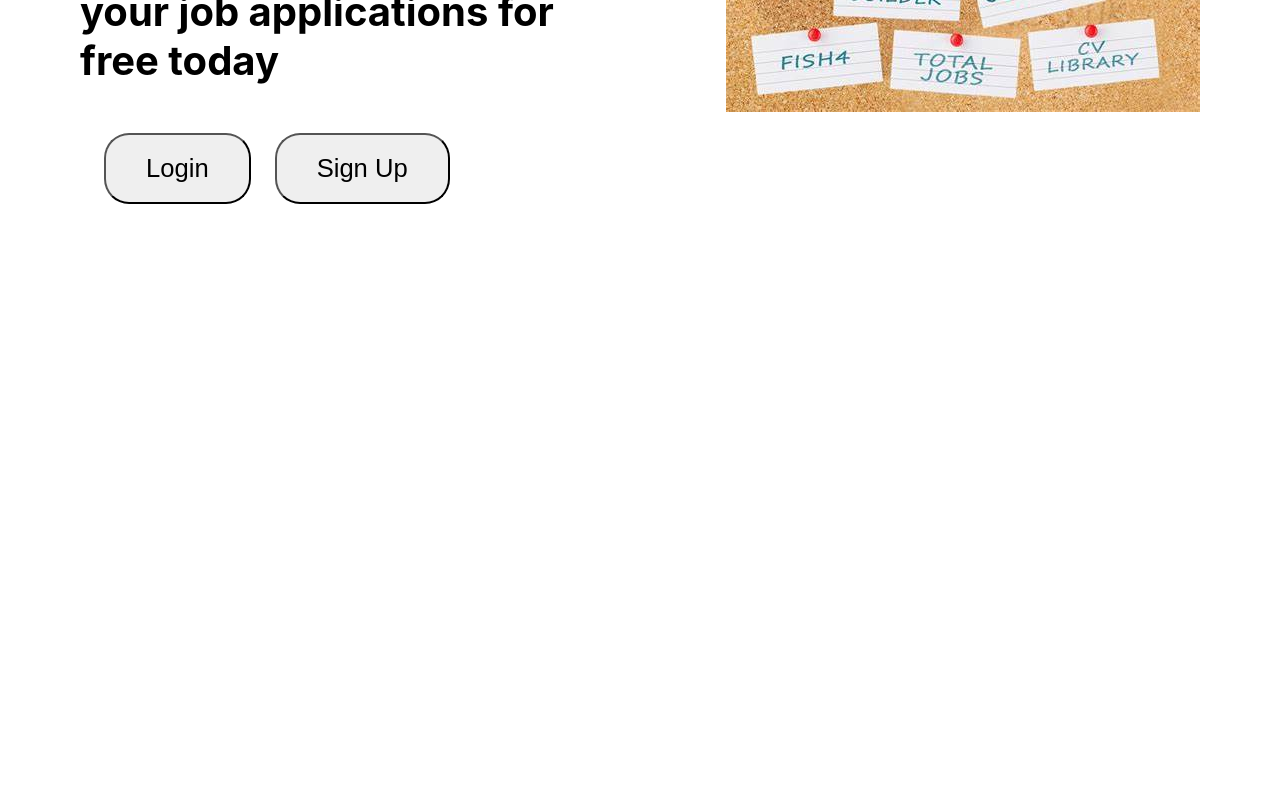
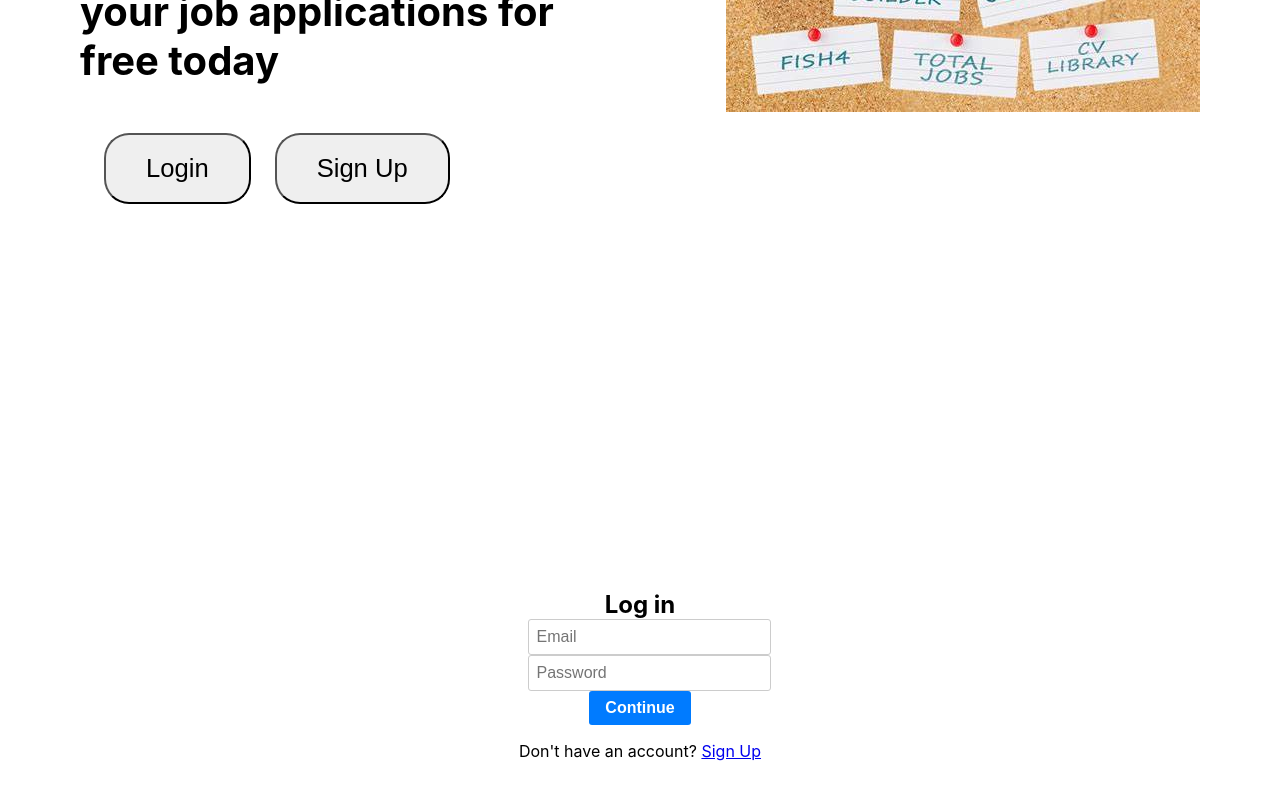
Before and after one commit to irina-sheveliova/CFG-Job-tracker, a React (Create React App) app: page /login in a window 1280 px wide. Shown: the part 388-1188 px from the top of the page. Before the commit the page ends 800 px from the top, so only its background shows below. Built offline with nearby package versions, Linux system fonts and the light colour scheme.

Commit message:
Draft login page

```diff
--- a/src/App.js
+++ b/src/App.js
@@ -1,6 +1,7 @@
 import Nav from "./components/Navigation/Nav";
 import { BrowserRouter as Router, Routes, Route } from "react-router-dom";
 import About from "./components/About/About";
+import Login from "./components/Login/Login";
 import RegistrationPage from "./pages/RegistrationPage";
 import jobflowlogo from './jobflowlogo.jpg';
 import landingpic from './landingpic.jpg';
@@ -30,6 +31,7 @@
         <Routes>
           <Route path="/about" element={<About />} />
           <Route path="/signup" element={<RegistrationPage />} />
+          <Route path="/login" element={<Login />} />
         </Routes>
       </div>
     </Router>
--- a/src/components/Login/Login.css
+++ b/src/components/Login/Login.css
@@ -0,0 +1,73 @@
+.login-form-header {
+    font-size: 24px;
+    font-weight: bold;
+}
+
+.form-container{
+    max-width: 300px;
+    margin: 0 auto;
+}
+
+/* .app {
+    font-family: sans-serif;
+    display: flex;
+    align-items: center;
+    justify-content: center;
+    flex-direction: column;
+    gap: 20px;
+    height: 100vh;
+    font-family: Cambria, Cochin, Georgia, Times, "Times New Roman", serif;
+    background-color: #f8f9fd;
+  }
+
+  input[type="text"],
+  input[type="password"] {
+    height: 25px;
+    border: 1px solid rgba(0, 0, 0, 0.2);
+  }
+
+  input[type="submit"] {
+    margin-top: 10px;
+    cursor: pointer;
+    font-size: 15px;
+    background: #01d28e;
+    border: 1px solid #01d28e;
+    color: #fff;
+    padding: 10px 20px;
+  }
+
+  input[type="submit"]:hover {
+    background: #6cf0c2;
+  }
+
+  .button-container {
+    display: flex;
+    justify-content: center;
+  }
+
+  .login-form {
+    background-color: white;
+    padding: 2rem;
+    box-shadow: 0 4px 8px 0 rgba(0, 0, 0, 0.2), 0 6px 20px 0 rgba(0, 0, 0, 0.19);
+  }
+
+  .list-container {
+    display: flex;
+  }
+
+  .error {
+    color: red;
+    font-size: 12px;
+  }
+
+  .title {
+    font-size: 25px;
+    margin-bottom: 20px;
+  }
+
+  .input-container {
+    display: flex;
+    flex-direction: column;
+    gap: 8px;
+    margin: 10px;
+  } */
--- /dev/null
+++ b/src/components/Login/Login.jsx
@@ -0,0 +1,95 @@
+import React from "react";
+import { useState } from "react";
+import "./Login.css";
+
+function Login() {
+    // React States
+    const [errorMessages, setErrorMessages] = useState({});
+    const [isSubmitted, setIsSubmitted] = useState(false);
+
+    // User Login info
+    const database = [
+      {
+        username: "user1",
+        password: "pass1"
+      },
+      {
+        username: "user2",
+        password: "pass2"
+      }
+    ];
+
+    const errors = {
+      uname: "invalid username",
+      pass: "invalid password"
+    };
+
+    const handleSubmit = (event) => {
+      //Prevent page reload
+      event.preventDefault();
+
+      var { uname, pass } = document.forms[0];
+
+      // Find user login info
+      const userData = database.find((user) => user.username === uname.value);
+
+      // Compare user info
+      if (userData) {
+        if (userData.password !== pass.value) {
+          // Invalid password
+          setErrorMessages({ name: "pass", message: errors.pass });
+        } else {
+          setIsSubmitted(true);
+        }
+      } else {
+        // Username not found
+        setErrorMessages({ name: "uname", message: errors.uname });
+      }
+    };
+
+    // Generate JSX code for error message
+    const renderErrorMessage = (name) =>
+      name === errorMessages.name && (
+        <div className="error">{errorMessages.message}</div>
+      );
+
+    // JSX code for login form
+    const renderForm = (
+      <div className="form-container">
+        <form onSubmit={handleSubmit}>
+            <div className="login-form-header">Log in</div>
+            <div className="input-container">
+                <input
+                type="text"
+                name="uname" required
+                placeholder="Email"/>
+            {renderErrorMessage("uname")}
+          </div>
+          <div className="input-container">
+            <input
+            type="password"
+            name="pass" required
+            placeholder="Password"/>
+            {renderErrorMessage("pass")}
+          </div>
+          <div className="button-container">
+            {/* <input type="submit" /> */}
+            <button type="submit">Continue</button>
+          </div>
+          <p>
+          Don't have an account? <a href="/signup">Sign Up</a>
+        </p>
+        </form>
+      </div>
+    );
+
+    return (
+      <div className="app">
+        <div className="login-form">
+          {isSubmitted ? <div>User is successfully logged in</div> : renderForm}
+        </div>
+      </div>
+    );
+  }
+
+  export default Login;
--- a/src/components/Navigation/Nav.js
+++ b/src/components/Navigation/Nav.js
@@ -25,6 +25,9 @@
         <li>
           <Link to="/signup">Sign Up</Link>
         </li>
+        <li>
+          <Link to="/login">Login</Link>
+        </li>
       </ul>
     </nav>
   );
```
